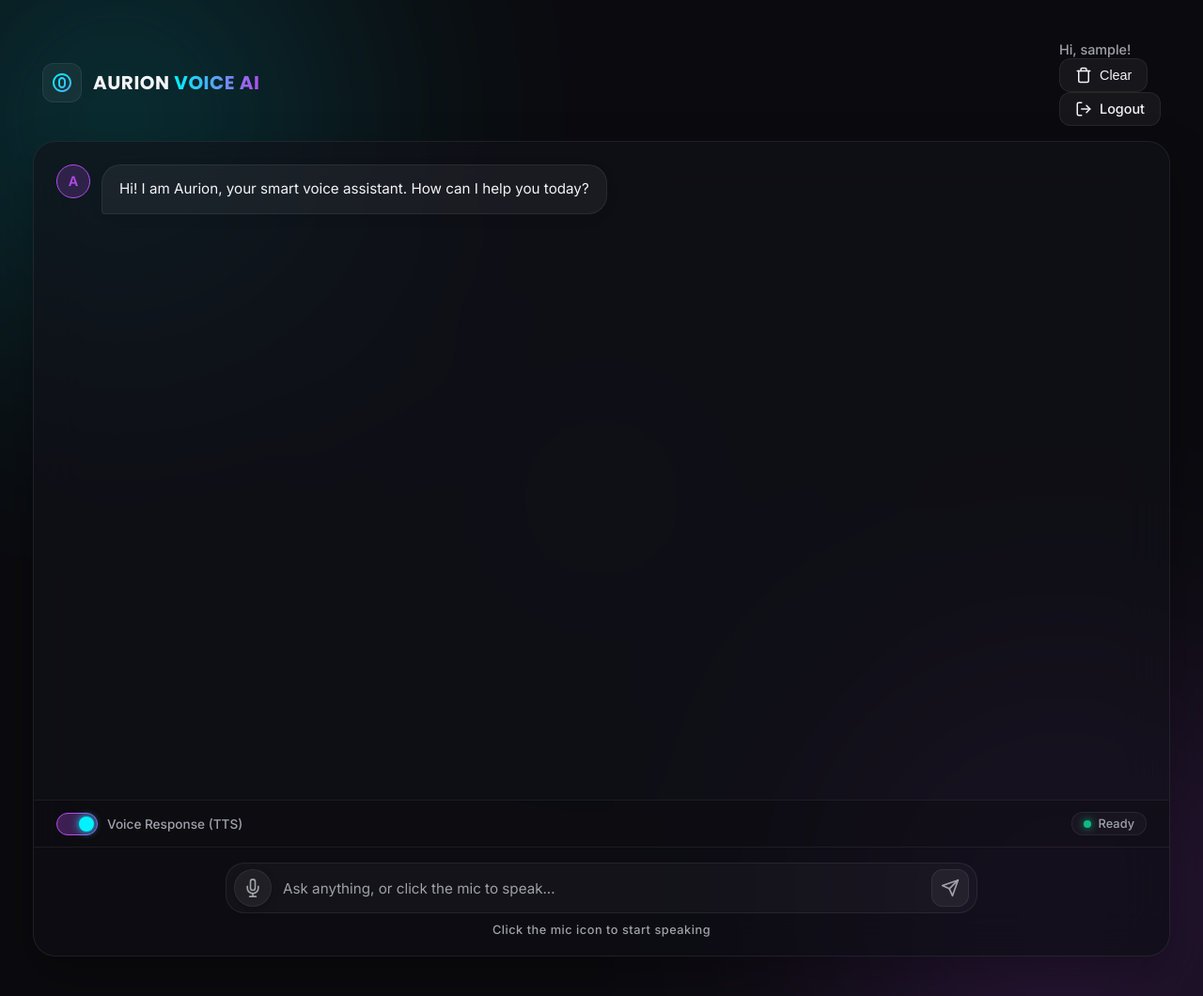
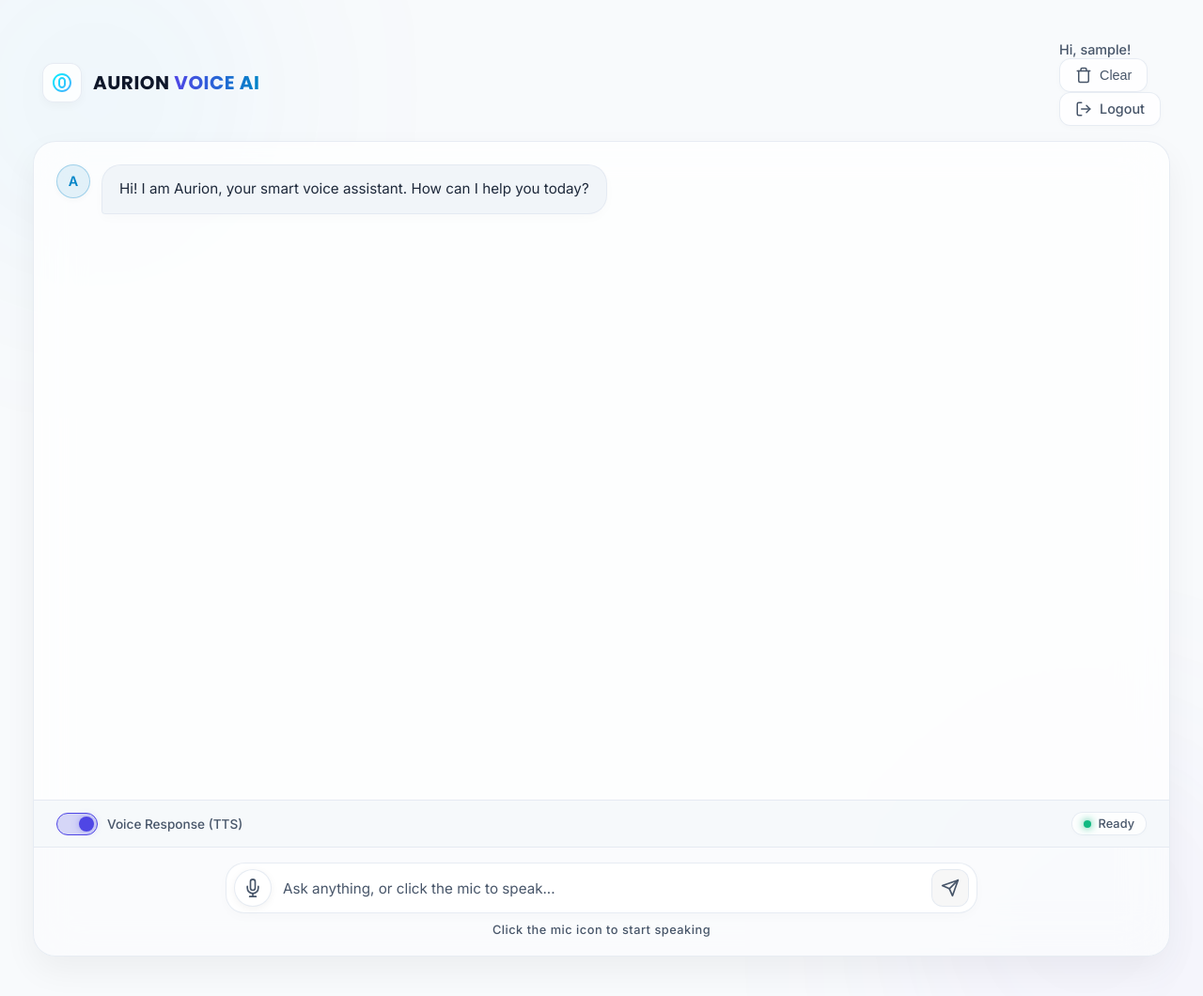
Before and after one commit to anirudhsinghsalwa/AURION-VOICE-AI, a Django app: page / in a window 1280 px wide. Shown: the whole page at 94% size. Run offline with Django 4.2, Linux system fonts and the light colour scheme; the visitor is signed in with stand-in values (Sample User, id 1).

Commit message:
Convert UI to Tailwind light mode glassmorphism and restore new tab site opening

```diff
--- a/static/css/style.css
+++ b/static/css/style.css
@@ -6,15 +6,15 @@
 }
 
 :root {
-    --bg-color: #0b0b0f;
-    --card-bg: rgba(18, 18, 26, 0.65);
-    --card-border: rgba(255, 255, 255, 0.07);
-    --text-primary: #f4f4f7;
-    --text-secondary: #a1a1aa;
-    --accent-blue: #00f2fe;
-    --accent-purple: #b44cef;
-    --user-bubble: linear-gradient(135deg, #00f2fe 0%, #4facfe 100%);
-    --ai-bubble: rgba(255, 255, 255, 0.05);
+    --bg-color: #f8fafc; /* Tailwind Slate 50 */
+    --card-bg: rgba(255, 255, 255, 0.75); /* Soft Glass White */
+    --card-border: rgba(226, 232, 240, 0.8); /* Tailwind Slate 200 */
+    --text-primary: #0f172a; /* Tailwind Slate 900 */
+    --text-secondary: #475569; /* Tailwind Slate 600 */
+    --accent-blue: #0284c7; /* Tailwind Sky 600 */
+    --accent-purple: #7c3aed; /* Tailwind Violet 600 */
+    --user-bubble: linear-gradient(135deg, #4f46e5 0%, #3b82f6 100%); /* Tailwind Indigo to Blue */
+    --ai-bubble: rgba(241, 245, 249, 0.95); /* Tailwind Slate 100 */
     --font-sans: 'Inter', sans-serif;
     --font-display: 'Poppins', sans-serif;
 }
@@ -35,37 +35,36 @@ body {
     position: relative;
 }
 
-
-/* Background Glow Orbs */
+/* Background Glow Orbs - Soft Light Mode Variants */
 .glow-orb {
     position: absolute;
     border-radius: 50%;
-    filter: blur(140px);
+    filter: blur(130px);
     z-index: 0;
     pointer-events: none;
-    opacity: 0.6;
+    opacity: 0.55;
 }
 
 .orb-1 {
-    width: 450px;
-    height: 450px;
-    background: radial-gradient(circle, var(--accent-blue) 0%, transparent 70%);
-    top: -100px;
-    left: -100px;
+    width: 500px;
+    height: 500px;
+    background: radial-gradient(circle, rgba(14, 165, 233, 0.16) 0%, transparent 70%); /* Sky */
+    top: -150px;
+    left: -150px;
 }
 
 .orb-2 {
-    width: 500px;
-    height: 500px;
-    background: radial-gradient(circle, var(--accent-purple) 0%, transparent 70%);
-    bottom: -150px;
-    right: -100px;
+    width: 550px;
+    height: 550px;
+    background: radial-gradient(circle, rgba(139, 92, 246, 0.16) 0%, transparent 70%); /* Violet */
+    bottom: -200px;
+    right: -150px;
 }
 
 .orb-3 {
-    width: 350px;
-    height: 350px;
-    background: radial-gradient(circle, rgba(0, 242, 254, 0.2) 0%, transparent 70%);
+    width: 400px;
+    height: 400px;
+    background: radial-gradient(circle, rgba(14, 165, 233, 0.08) 0%, transparent 70%);
     top: 50%;
     left: 50%;
     transform: translate(-50%, -50%);
@@ -101,10 +100,11 @@ body {
     display: flex;
     align-items: center;
     justify-content: center;
-    background: rgba(255, 255, 255, 0.05);
+    background: rgba(255, 255, 255, 0.8);
     border: 1px solid var(--card-border);
     border-radius: 12px;
     padding: 8px;
+    box-shadow: 0 4px 10px rgba(0, 0, 0, 0.03);
 }
 
 .logo-area h1 {
@@ -112,10 +112,11 @@ body {
     font-size: 1.25rem;
     font-weight: 700;
     letter-spacing: 0.5px;
+    color: var(--text-primary);
 }
 
 .logo-area h1 span {
-    background: linear-gradient(90deg, var(--accent-blue), var(--accent-purple));
+    background: linear-gradient(90deg, #4f46e5, #0284c7);
     -webkit-background-clip: text;
     -webkit-text-fill-color: transparent;
 }
@@ -124,9 +125,9 @@ body {
     display: flex;
     align-items: center;
     gap: 8px;
-    background: rgba(255, 255, 255, 0.05);
+    background: rgba(255, 255, 255, 0.8);
     border: 1px solid var(--card-border);
-    color: var(--text-primary);
+    color: var(--text-secondary);
     padding: 8px 16px;
     border-radius: 12px;
     cursor: pointer;
@@ -134,12 +135,15 @@ body {
     font-weight: 500;
     transition: all 0.25s ease;
     backdrop-filter: blur(5px);
+    box-shadow: 0 2px 6px rgba(0, 0, 0, 0.02);
 }
 
 .icon-btn:hover {
-    background: rgba(255, 255, 255, 0.1);
-    border-color: rgba(255, 255, 255, 0.2);
+    background: #ffffff;
+    color: var(--text-primary);
+    border-color: rgba(79, 70, 229, 0.2);
     transform: translateY(-1px);
+    box-shadow: 0 4px 12px rgba(79, 70, 229, 0.06);
 }
 
 .icon-btn:active {
@@ -154,7 +158,7 @@ body {
     border-radius: 24px;
     backdrop-filter: blur(25px);
     -webkit-backdrop-filter: blur(25px);
-    box-shadow: 0 20px 50px rgba(0, 0, 0, 0.3);
+    box-shadow: 0 15px 35px rgba(0, 0, 0, 0.05);
     display: flex;
     flex-direction: column;
     overflow: hidden;
@@ -261,18 +269,19 @@ body {
     font-weight: 600;
     font-size: 0.9rem;
     flex-shrink: 0;
+    box-shadow: 0 2px 6px rgba(0, 0, 0, 0.03);
 }
 
 .message-row.user .avatar {
-    background: rgba(0, 242, 254, 0.2);
-    border: 1px solid var(--accent-blue);
-    color: var(--accent-blue);
+    background: rgba(79, 70, 229, 0.1);
+    border: 1px solid rgba(79, 70, 229, 0.3);
+    color: #4f46e5;
 }
 
 .message-row.ai .avatar {
-    background: rgba(180, 76, 239, 0.2);
-    border: 1px solid var(--accent-purple);
-    color: var(--accent-purple);
+    background: rgba(2, 132, 199, 0.1);
+    border: 1px solid rgba(2, 132, 199, 0.3);
+    color: var(--accent-blue);
 }
 
 .message-bubble {
@@ -287,15 +296,15 @@ body {
     background: var(--user-bubble);
     color: #ffffff;
     border-bottom-right-radius: 4px;
-    box-shadow: 0 4px 15px rgba(0, 242, 254, 0.2);
+    box-shadow: 0 4px 15px rgba(79, 70, 229, 0.15);
 }
 
 .message-row.ai .message-bubble {
     background: var(--ai-bubble);
     border: 1px solid var(--card-border);
-    color: var(--text-primary);
+    color: #1e293b; /* slate-800 */
     border-bottom-left-radius: 4px;
-    box-shadow: 0 4px 15px rgba(0, 0, 0, 0.05);
+    box-shadow: 0 4px 12px rgba(0, 0, 0, 0.02);
 }
 
 /* Message formatting details */
@@ -346,7 +355,7 @@ body {
     justify-content: space-between;
     align-items: center;
     padding: 12px 24px;
-    background: rgba(0, 0, 0, 0.2);
+    background: rgba(241, 245, 249, 0.6);
     border-top: 1px solid var(--card-border);
     border-bottom: 1px solid var(--card-border);
 }
@@ -378,7 +387,7 @@ body {
     left: 0;
     right: 0;
     bottom: 0;
-    background-color: rgba(255, 255, 255, 0.1);
+    background-color: rgba(0, 0, 0, 0.08);
     transition: .3s;
     border: 1px solid var(--card-border);
 }
@@ -392,17 +401,18 @@ body {
     bottom: 3px;
     background-color: white;
     transition: .3s;
+    box-shadow: 0 2px 4px rgba(0, 0, 0, 0.1);
 }
 
 input:checked + .slider {
-    background-color: rgba(180, 76, 239, 0.3);
-    border-color: var(--accent-purple);
+    background-color: rgba(79, 70, 229, 0.2);
+    border-color: #4f46e5;
 }
 
 input:checked + .slider:before {
     transform: translateX(20px);
-    background-color: var(--accent-blue);
-    box-shadow: 0 0 8px var(--accent-blue);
+    background-color: #4f46e5;
+    box-shadow: 0 0 8px rgba(79, 70, 229, 0.4);
 }
 
 .slider.round {
@@ -424,10 +434,11 @@ input:checked + .slider:before {
     display: flex;
     align-items: center;
     gap: 8px;
-    background: rgba(255, 255, 255, 0.03);
+    background: rgba(255, 255, 255, 0.8);
     padding: 4px 12px;
     border-radius: 12px;
     border: 1px solid var(--card-border);
+    box-shadow: 0 2px 4px rgba(0, 0, 0, 0.01);
 }
 
 .status-dot {
@@ -465,15 +476,7 @@ input:checked + .slider:before {
     flex-direction: column;
     align-items: center;
     gap: 10px;
-    background: rgba(0, 0, 0, 0.15);
-}
-
-/* Microphone Section */
-.mic-section {
-    display: flex;
-    flex-direction: column;
-    align-items: center;
-    gap: 8px;
+    background: rgba(241, 245, 249, 0.3);
 }
 
 .mic-button {
@@ -481,9 +484,9 @@ input:checked + .slider:before {
     height: 40px;
     border-radius: 50%;
     border: none;
-    background: rgba(255, 255, 255, 0.05);
+    background: #ffffff;
     border: 1px solid var(--card-border);
-    box-shadow: 0 4px 10px rgba(0, 0, 0, 0.2);
+    box-shadow: 0 2px 8px rgba(0, 0, 0, 0.05);
     cursor: pointer;
     position: relative;
     display: flex;
@@ -559,18 +559,19 @@ input:checked + .slider:before {
     width: 100%;
     max-width: 800px;
     display: flex;
-    background: rgba(255, 255, 255, 0.03);
+    background: #ffffff;
     border: 1px solid var(--card-border);
     border-radius: 20px;
     padding: 6px 8px 6px 8px;
     align-items: center;
     gap: 12px;
     transition: border-color 0.3s ease, box-shadow 0.3s ease;
+    box-shadow: 0 4px 12px rgba(0, 0, 0, 0.02);
 }
 
 .text-input-form:focus-within {
-    border-color: rgba(0, 242, 254, 0.4);
-    box-shadow: 0 0 15px rgba(0, 242, 254, 0.1);
+    border-color: rgba(79, 70, 229, 0.4);
+    box-shadow: 0 0 12px rgba(79, 70, 229, 0.08);
 }
 
 .text-input-form input {
@@ -588,7 +589,7 @@ input:checked + .slider:before {
 }
 
 .send-button {
-    background: rgba(255, 255, 255, 0.05);
+    background: rgba(0, 0, 0, 0.03);
     border: 1px solid var(--card-border);
     width: 40px;
     height: 40px;
--- a/static/js/mic.js
+++ b/static/js/mic.js
@@ -164,23 +164,33 @@ function checkAndOpenWebsite(messageText) {
             // Append User Message to viewport
             appendMessage('user', messageText);
 
+            // Try to open in a new tab
+            const newWindow = window.open(targetUrl, '_blank');
+
+            // Detect if browser popup blocker intervened
+            const isBlocked = !newWindow || newWindow.closed || typeof newWindow.closed === 'undefined';
+
             updateStatus('AI Responding...', 'green');
 
-            // Append AI confirmation bubble
-            appendMessage('ai', `Sure! Opening **${siteName}** now...`);
-
-            // Trigger TTS if enabled
-            if (ttsToggle && ttsToggle.checked) {
-                speakResponse(`Opening ${siteName}`);
+            if (isBlocked) {
+                // Render fallback manual link button in AI bubble
+                appendMessage('ai', `I tried to open **${siteName}** in a new tab, but your browser blocked the pop-up. <br><br> <a href="${targetUrl}" target="_blank" class="prompt-chip" style="display: inline-block; text-decoration: none; border-color: rgba(79, 70, 229, 0.4); color: #4f46e5; font-weight: 500; background: rgba(79, 70, 229, 0.05);">Open ${siteName} Manually</a>`);
+                if (ttsToggle && ttsToggle.checked) {
+                    speakResponse(`Browser blocked pop-up. Click the button to open ${siteName}.`);
+                }
+            } else {
+                appendMessage('ai', `Sure! Opening **${siteName}** in a new tab.`);
+                if (ttsToggle && ttsToggle.checked) {
+                    speakResponse(`Opening ${siteName}`);
+                }
             }
 
-            // Directly redirect the active tab to the target URL
-            setTimeout(() => {
-                window.location.href = targetUrl;
-            }, 1000);
-
+            if (!ttsToggle || !ttsToggle.checked) {
+                updateStatus('Ready', 'green');
+            }
             return true;
         }
+
 
 
     }
```
Also changed, not shown: other parts of static/css/style.css (+44 -41 lines).
